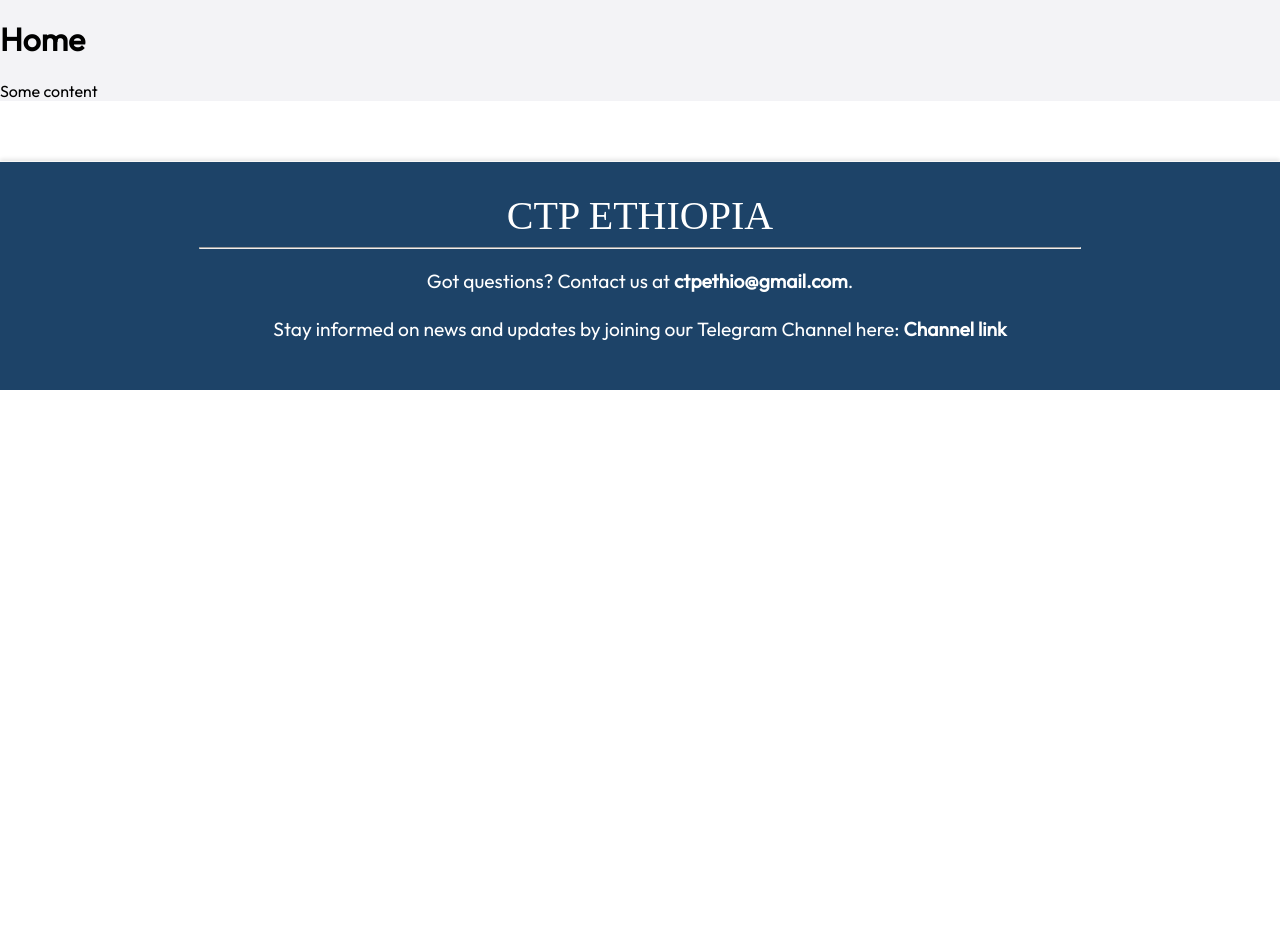
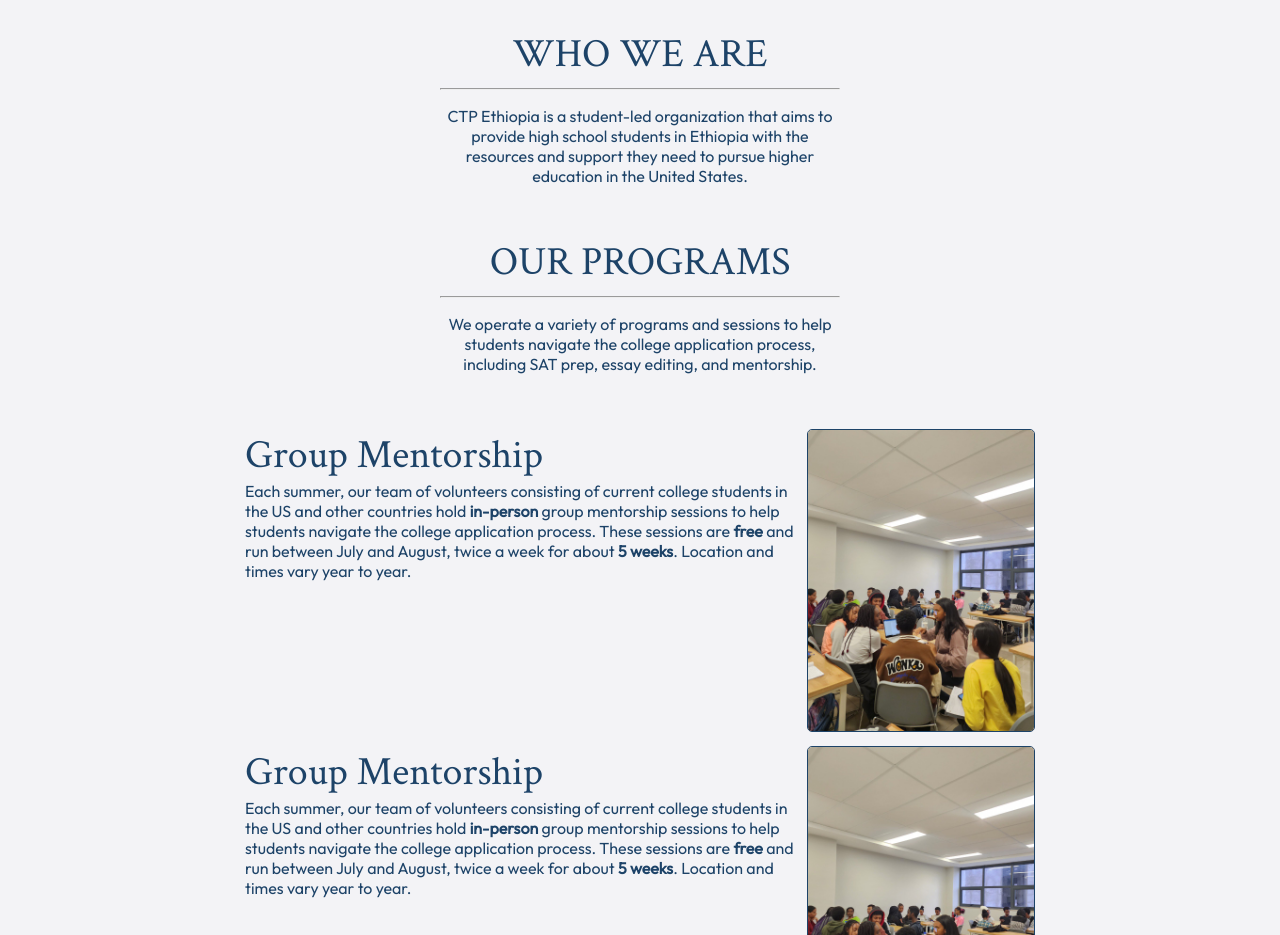
Before and after one commit to ctp-et/website, a React (Create React App) app: page / in a window 1280 px wide. Shown: the part 777-1712 px from the top of the page. Before the commit the page ends 1167 px from the top, so only its background shows below. Built offline with nearby package versions, Linux system fonts and the light colour scheme.

Commit message:
worked on dropdown top-nav and main body structuring

```diff
--- a/public/index.html
+++ b/public/index.html
@@ -4,6 +4,7 @@
     <meta charset="utf-8" />
     <link rel="icon" href="%PUBLIC_URL%/favicon.ico" />
     <link rel="stylesheet" href="https://fonts.googleapis.com/css?family=Outfit">
+    <link rel="stylesheet" href="https://fonts.googleapis.com/css?family=Crimson+Text">
     <meta name="viewport" content="width=device-width, initial-scale=1" />
     <meta name="theme-color" content="#000000" />
     <meta
--- a/src/components/TopNav.css
+++ b/src/components/TopNav.css
@@ -10,7 +10,7 @@
     flex-direction: row;
     justify-content: space-between;
     align-items: center;
-    min-height: 75px;
+    height: 75px;
     padding: 10px 30px;
 }
 
@@ -22,3 +22,43 @@
 .topnav-link.active {
     font-weight: bold;
 }
+
+.dropdown-icon {
+    display: none;
+    cursor: pointer;
+}
+
+.topnav-dropdown {
+    display: none;
+    position: absolute;
+    background-color: #1D4368;
+    width: 50%;
+    margin-top: 0px;
+    padding: 0;
+    flex-direction: column;
+    transform-origin: top;
+    transform: scaleY(0);
+    transition: transform 0.3s ease-in-out;
+    top: 75px;
+}
+
+.topnav-drop-link {
+    padding: 10px 20px;
+    text-decoration: none;
+    font-size: 20px;
+    border: 0.2px solid #f7f7f7;
+}
+
+@media (max-width: 768px) {
+    .topnav-left {
+        display: none;
+    }
+
+    .topnav-dropdown {
+        display: flex;
+    }
+
+    .dropdown-icon {
+        display: block;
+    }
+}
--- a/src/components/TopNav.jsx
+++ b/src/components/TopNav.jsx
@@ -10,8 +10,19 @@ function TopNav() {
         });
     }
 
+    function toggleDropdown() {
+        var dropdown = document.getElementsByClassName("topnav-dropdown")[0];
+        // if (dropdown.style.display === "flex") {
+        //     dropdown.style.display = "none";
+        // } else {
+        //     dropdown.style.display = "flex";
+        // }
+        dropdown.style.transform = dropdown.style.transform === 'scaleY(1)' ? 'scaleY(0)' : 'scaleY(1)';
+    }
+
     return (
-        <div className="topnav">
+        <nav className="topnav">
+            <div className="dropdown-icon" onClick={toggleDropdown}>☰</div>
             <div className="topnav-left">
                 <NavLink to="/" className="topnav-link">Home</NavLink>
                 <NavLink to="/gallery" className="topnav-link">Gallery</NavLink>
@@ -19,9 +30,16 @@ function TopNav() {
                 <NavLink to="/about" className="topnav-link">About</NavLink>
             </div>
             <div className="topnav-right" onClick={scrollToBottom} >
-                <a href="#">Contact Us</a>
+                Contact Us
             </div>
-        </div>
+
+            <div className="topnav-dropdown">
+                <NavLink to="/" className="topnav-drop-link">Home</NavLink>
+                <NavLink to="/gallery" className="topnav-drop-link">Gallery</NavLink>
+                <NavLink to="/resources" className="topnav-drop-link">Resources</NavLink>
+                <NavLink to="/about" className="topnav-drop-link">About</NavLink>
+            </div>
+        </nav>
     );
 }
 
--- a/src/pages/home.css
+++ b/src/pages/home.css
@@ -15,3 +15,69 @@
         height: 300px;
     }
 }
+
+.home-body-container {
+    padding: 20px 20px 50px 20px;
+    color: #1D4368;
+}
+
+.who-we-are-container {
+    margin: 10px auto;
+    width: 400px;
+    text-align: center;
+}
+
+.our-programs-description-container {
+    margin: 50px auto 10px;
+    width: 400px;
+    text-align: center;
+}
+
+@media (max-width: 425px) {
+    .who-we-are-container, .our-programs-description-container {
+        width: 100%;
+    }
+}
+
+.programs-outer-container {
+    margin: 50px auto 10px;
+    width: 80%;
+}
+
+.left-oriented-program-container {
+    display: flex;
+    flex-direction: row;
+    row-gap: 10px;
+    min-height: 300px;
+    width: 800px;
+    margin: auto;
+}
+
+/* .left-oriented-program-container.wrap-on-image {
+    flex-wrap: wrap;
+} */
+
+.left-oriented-program-container div {
+    flex: 1 1 auto;
+    padding: 5px;
+}
+
+.left-oriented-program-container p {
+    margin: 0 0 10px 0;
+}
+
+.left-oriented-program-container img {
+    max-width: 100%;
+    height: auto;
+    object-fit: cover;
+    border: 1px solid #1D4368;
+    border-radius: 5px;
+}
+
+@media (max-width: 950px) {
+    .left-oriented-program-container {
+        width: 100%;
+        flex-direction: column;
+        text-align: center;
+    }
+}
--- a/src/pages/home.jsx
+++ b/src/pages/home.jsx
@@ -1,14 +1,76 @@
 import './home.css';
 import HomeImage from '../assets/ctp-group-picture.jpg';
+import GroupMentorshipImage from '../assets/group-mentorship.jpg';
+
 
 function Home() {
     return (
         <main className="home">
-            <section className="home-image-container">
-                <img className="home-image" src={HomeImage} alt="CTP Summer 2022 crew and students" />
-            </section>
-            <h1>Home</h1>
-            <p>Some content</p>
+            <div className="home-image-container">
+                <img className="home-image" src={HomeImage} alt="CTP Summer 2023 crew and students" />
+            </div>
+            <div className="home-body-container">
+                <div className="who-we-are-container">
+                    <h2 className="crimson-text">WHO WE ARE</h2>
+                    <hr />
+                    <p>
+                        CTP Ethiopia is a student-led organization that aims to provide
+                        high school students in Ethiopia with the resources and support
+                        they need to pursue higher education in the United States.
+                    </p>
+                </div>
+
+                <div className="our-programs-description-container">
+                    <h2 className="crimson-text">OUR PROGRAMS</h2>
+                    <hr />
+                    <p>
+                        We operate a variety of programs and sessions to help students navigate
+                        the college application process, including SAT prep, essay editing,
+                        and mentorship.
+                    </p>
+                </div>
+
+                <div className="programs-outer-container">
+                    <div className="left-oriented-program-container">
+                        <div>
+                            <h3 className="crimson-text">Group Mentorship</h3>
+                            <p>
+                                Each summer, our team of volunteers consisting of current college students in the US and other countries hold <b>in-person</b> group mentorship sessions to help students navigate the college application process.
+                                These sessions are <b>free</b> and run between July and August, twice a week for about <b>5 weeks</b>. Location and times vary year to year.
+                            </p>
+                        </div>
+                        <div>
+                            <img src={GroupMentorshipImage} alt="CTP mentor discussing with her group of mentees" />
+                        </div>
+                    </div>
+
+                    <div className="left-oriented-program-container">
+                        <div>
+                            <h3 className="crimson-text">Group Mentorship</h3>
+                            <p>
+                                Each summer, our team of volunteers consisting of current college students in the US and other countries hold <b>in-person</b> group mentorship sessions to help students navigate the college application process.
+                                These sessions are <b>free</b> and run between July and August, twice a week for about <b>5 weeks</b>. Location and times vary year to year.
+                            </p>
+                        </div>
+                        <div>
+                            <img src={GroupMentorshipImage} alt="CTP mentor discussing with her group of mentees" />
+                        </div>
+                    </div>
+
+                    <div className="left-oriented-program-container">
+                        <div>
+                            <h3 className="crimson-text">Group Mentorship</h3>
+                            <p>
+                                Each summer, our team of volunteers consisting of current college students in the US and other countries hold <b>in-person</b> group mentorship sessions to help students navigate the college application process.
+                                These sessions are <b>free</b> and run between July and August, twice a week for about <b>5 weeks</b>. Location and times vary year to year.
+                            </p>
+                        </div>
+                        <div>
+                            <img src={GroupMentorshipImage} alt="CTP mentor discussing with her group of mentees" />
+                        </div>
+                    </div>
+                </div>
+            </div>
         </main>
     );
 }
```
Also changed, not shown: src/assets/group-mentorship.jpg (added).
